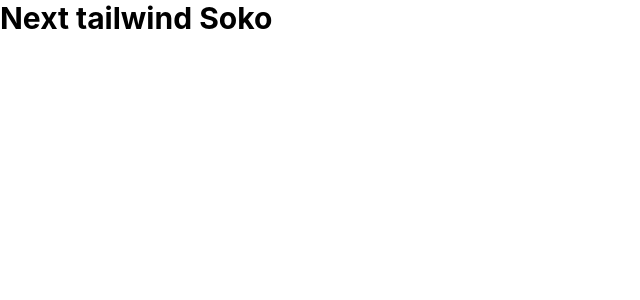
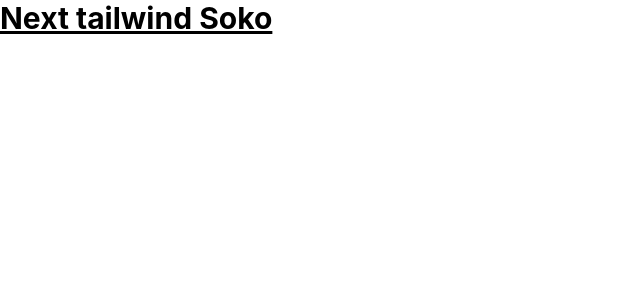
Before and after one commit to Foddie2/soko, a Next.js app: page / in a window 1280 px wide. Shown: the top 300 px of the page, without its empty margins (0-640 px from the left). Built offline with nearby package versions, Linux system fonts and the light colour scheme.

Commit message:
tailwind config

```diff
--- a/pages/index.js
+++ b/pages/index.js
@@ -9,7 +9,7 @@
         <link rel="icon" href="/favicon.ico" />
       </Head>
 
-      <h1 className="text-3xl font-bold">Next tailwind Soko</h1>
+      <h1 className="text-3xl font-bold underline">Next tailwind Soko</h1>
     </div>
   );
 }
```
